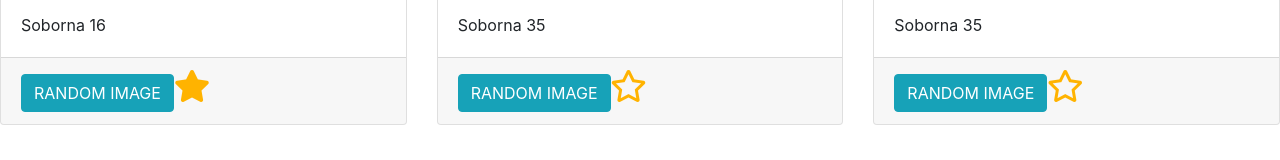
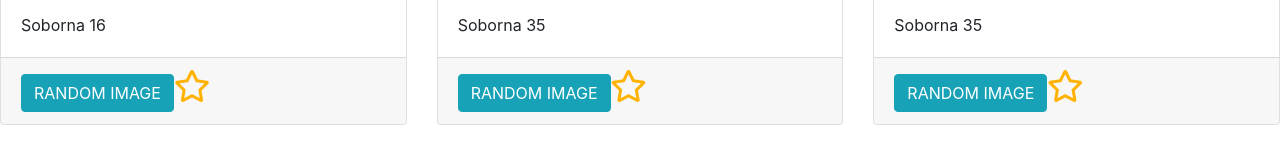
Before and after one commit to Andriy03092001/ReactApplication819, a React (Create React App) app: page / in a window 1280 px wide. Shown: the part 428-588 px from the top of the page. Built offline with nearby package versions, Linux system fonts and the light colour scheme.

Commit message:
favorite part 2

```diff
--- a/src/App.js
+++ b/src/App.js
@@ -4,18 +4,21 @@ import ContactList from './Components/ContactList/ContactList';
 
 class App extends Component {
 
+
   state = {
     List: [
       {
+        id: 1,
         name: "Andrii Riabii",
         phone: "+380 (05) 41 66 765",
         email: "cuanid236316@gmail.com",
         address: "Soborna 16",
         gender: "men",
         avatar: 3,
-        isFavarite: true
+        isFavarite: false
       },
       {
+        id: 2,
         name: "Kate Yaroshik",
         phone: "+380 (05) 23 11 885",
         email: "kate@gmail.com",
@@ -25,6 +28,7 @@ class App extends Component {
         isFavarite: false
       },
       {
+        id: 3,
         name: "Vlad Lemonov",
         phone: "+380 (15) 11 11 222",
         email: "vlad@gmail.com",
@@ -36,10 +40,24 @@ class App extends Component {
     ]
   }
 
+  changeFavorite = id => {
+    const index = this.state.List.findIndex(t => t.id === id);
+    let tempList = this.state.List.slice();
+    tempList[index].isFavarite = !tempList[index].isFavarite;
+    this.setState({
+      List: tempList
+    });
+
+
+    console.log(this.state.List);
+  }
+
   render() {
     return (
       <Fragment>
-        <ContactList DataContact={this.state.List}></ContactList>
+        <ContactList
+          DataContact={this.state.List}
+          changeFavorite={this.changeFavorite.bind(this)}></ContactList>
       </Fragment >
     );
   }
--- a/src/Components/ContactItem/ContactItem.js
+++ b/src/Components/ContactItem/ContactItem.js
@@ -4,6 +4,7 @@ import "./ContactItem.css";
 class ContactItem extends Component {
 
     state = {
+        key: this.props.key,
         name: this.props.name,
         phone: this.props.phone,
         email: this.props.email,
@@ -22,18 +23,12 @@ class ContactItem extends Component {
         });
     }
 
-    setFavorite() {
-        this.setState({
-            isFavarite: !this.state.isFavarite
-        })
-    }
-
     render() {
         const { name, email, avatar, address, phone, gender } = this.state;
         const URL_image = `https://randomuser.me/api/portraits/${gender}/${avatar}.jpg`;
 
         var class_star = "fas fa-star fa-2x icon";
-        if (this.state.isFavarite === false) {
+        if (this.props.isFavarite === false) {
             class_star = "far fa-star fa-2x icon";
         }
 
@@ -49,10 +44,10 @@ class ContactItem extends Component {
                     </div>
                     <div className="card-footer">
                         <button className="btn btn-info" onClick={this.setRandomImage.bind(this)}>RANDOM IMAGE</button>
-                        <i className={class_star} onClick={this.setFavorite.bind(this)} ></i>
+                        <i className={class_star} onClick={this.props.changeFavorite} ></i>
                     </div>
                 </div>
-            </Fragment>
+            </Fragment >
         )
     }
 
--- a/src/Components/ContactList/ContactList.js
+++ b/src/Components/ContactList/ContactList.js
@@ -2,20 +2,23 @@ import React, { Fragment } from "react";
 import "./ContactList.css";
 import ContactItem from "../ContactItem/ContactItem";
 
-const ContactList = ({ DataContact }) => {
+const ContactList = ({ DataContact, changeFavorite }) => {
 
     var contact;
     if (DataContact != null) {
         contact = DataContact.map(item => {
             return (
                 <ContactItem
+                    key={item.id}
                     name={item.name}
                     phone={item.phone}
                     email={item.email}
                     address={item.address}
                     gender={item.gender}
                     avatar={item.avatar}
-                    isFavarite={item.isFavarite}>
+                    isFavarite={item.isFavarite}
+                    changeFavorite={() => changeFavorite(item.id)}
+                >
                 </ContactItem>
             );
         });
```
